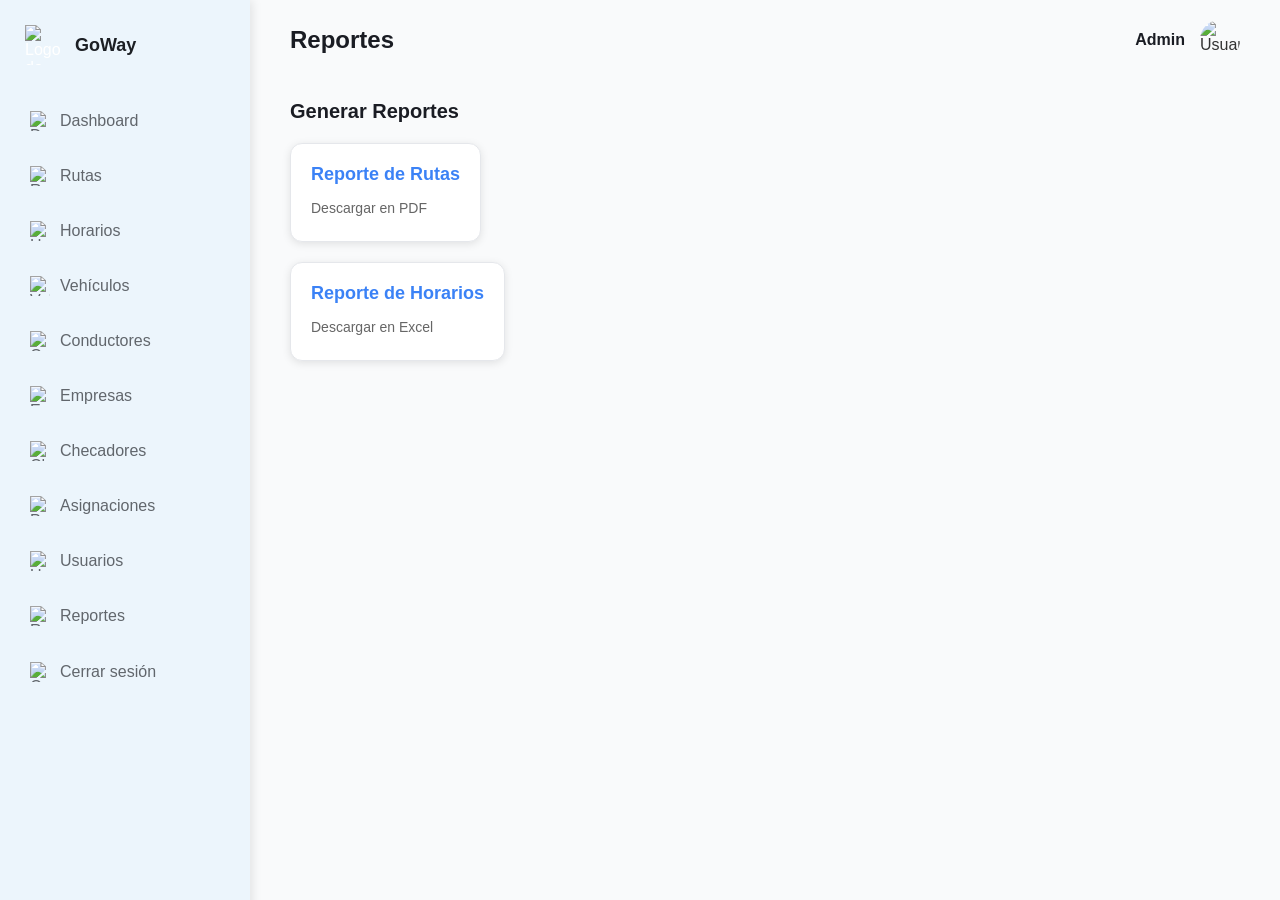
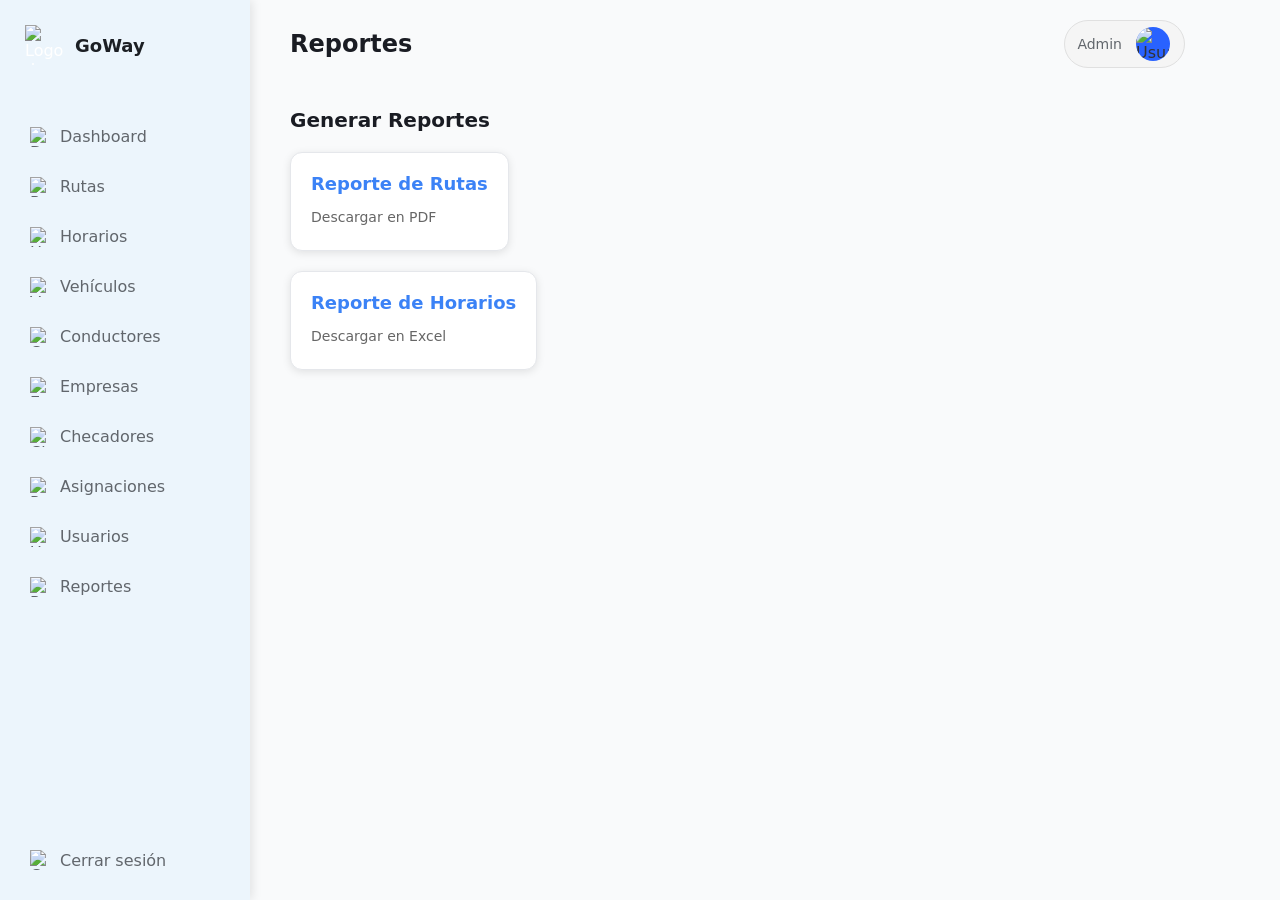

Se creo la carpeta de componentes donde esta el cierre de sesion y la paparte que controla las notificaciones ademas de que le panel de notificaicones esta en todas las pantallas dle administrador

--- a/assets/css/style.css
+++ b/assets/css/style.css
@@ -1,8 +1,10 @@
+@import url('https://fonts.googleapis.com/css2?family=Inter:wght@300;400;500;600;700&display=swap');
+
 /* ==================== */
 /* Estilos Generales */
 /* ==================== */
 body {
-    font-family: 'Arial', sans-serif;
+    font-family: 'Inter', system-ui, -apple-system, BlinkMacSystemFont, "Segoe UI", Roboto, "Helvetica Neue", Arial, sans-serif;
     margin: 0;
     padding: 0;
     background-color: #f9fafb;
@@ -22,16 +24,19 @@ body {
 /* Menú Lateral */
 /* ==================== */
 .sidebar {
-    width: 210px;
+    width: 250px;
     background-color: #ecf5fc;
     color: #fff;
     padding: 20px;
+    box-sizing: border-box;
     box-shadow: 2px 0 10px rgba(0, 0, 0, 0.1);
     position: relative;
     transition: transform 0.3s ease;
     z-index: 1000;
     height: 100vh;
     overflow-y: auto;
+    display: flex;
+    flex-direction: column;
 }
 
 /* Estilos para el Logo */
@@ -56,13 +61,17 @@ body {
     margin-right: auto;
 }
 
+.sidebar nav {
+    flex: 1;
+}
+
 .sidebar nav ul {
     list-style: none;
     padding: 0;
 }
 
 .sidebar nav ul li {
-    margin: 15px 0;
+    margin: 10px 0;
 }
 
 .sidebar nav ul li a {
@@ -110,9 +119,8 @@ body {
 /* BOTÓN DE CERRAR SESIÓN */
 /* ==================== */
 .sidebar .logout-button {
-    position: absolute;
-    left: 20px;
-    width: calc(100% - 40px);
+    margin-top: auto;
+    width: 100%;
 }
 
 .sidebar .logout-button a {
@@ -195,11 +203,11 @@ body {
     height: 35px;
     border-radius: 50%;
     border: 2px solid white;
+    object-fit: cover;
 }
 
 .mobile-user-info span {
-    font-size: 14px;
-    font-weight: 700;
+    display: none;
 }
 
 .mobile-page-title {
@@ -305,20 +313,42 @@ body {
 .user-info {
     display: flex;
     align-items: center;
-    gap: 15px;
+    gap: 8px;
+    background: #f5f5f5;
+    border: 1.5px solid #e0e0e0;
+    padding: 6px 14px 6px 6px;
+    border-radius: 30px;
+    cursor: default;
+    position: relative;
+    margin-right: 55px; /* Espacio reservado para la campana de notificaciones externa */
 }
 
 .user-info span {
-    font-size: 16px;
-    font-weight: 700;
-    color: #1a1c23;
+    font-size: 14px;
+    font-weight: 500;
+    color: #61666c;
+    padding: 0 6px;
 }
 
 .user-info img {
     border-radius: 50%;
-    width: 40px;
-    height: 40px;
+    width: 34px;
+    height: 34px;
     object-fit: cover;
+    background: #2962FF;
+}
+
+/* Sacar matemáticamente la campana del contenedor visible */
+.user-info .notification-bell {
+    position: absolute;
+    right: -55px;
+    top: 50%;
+    transform: translateY(-50%);
+    margin: 0;
+}
+
+.user-info .notification-bell:hover {
+    transform: translateY(-50%) scale(1.1);
 }
 
 /* ==================== */
